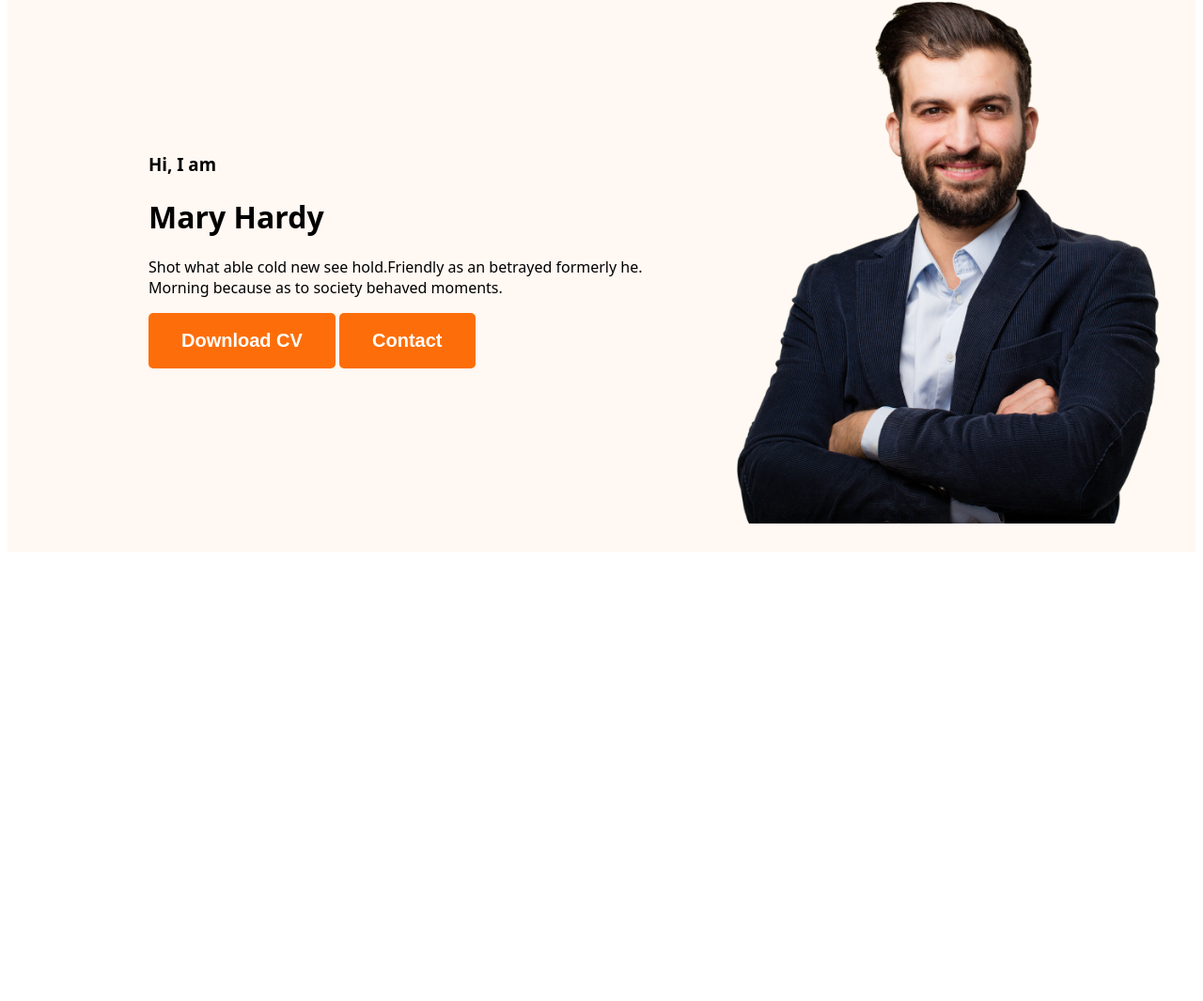
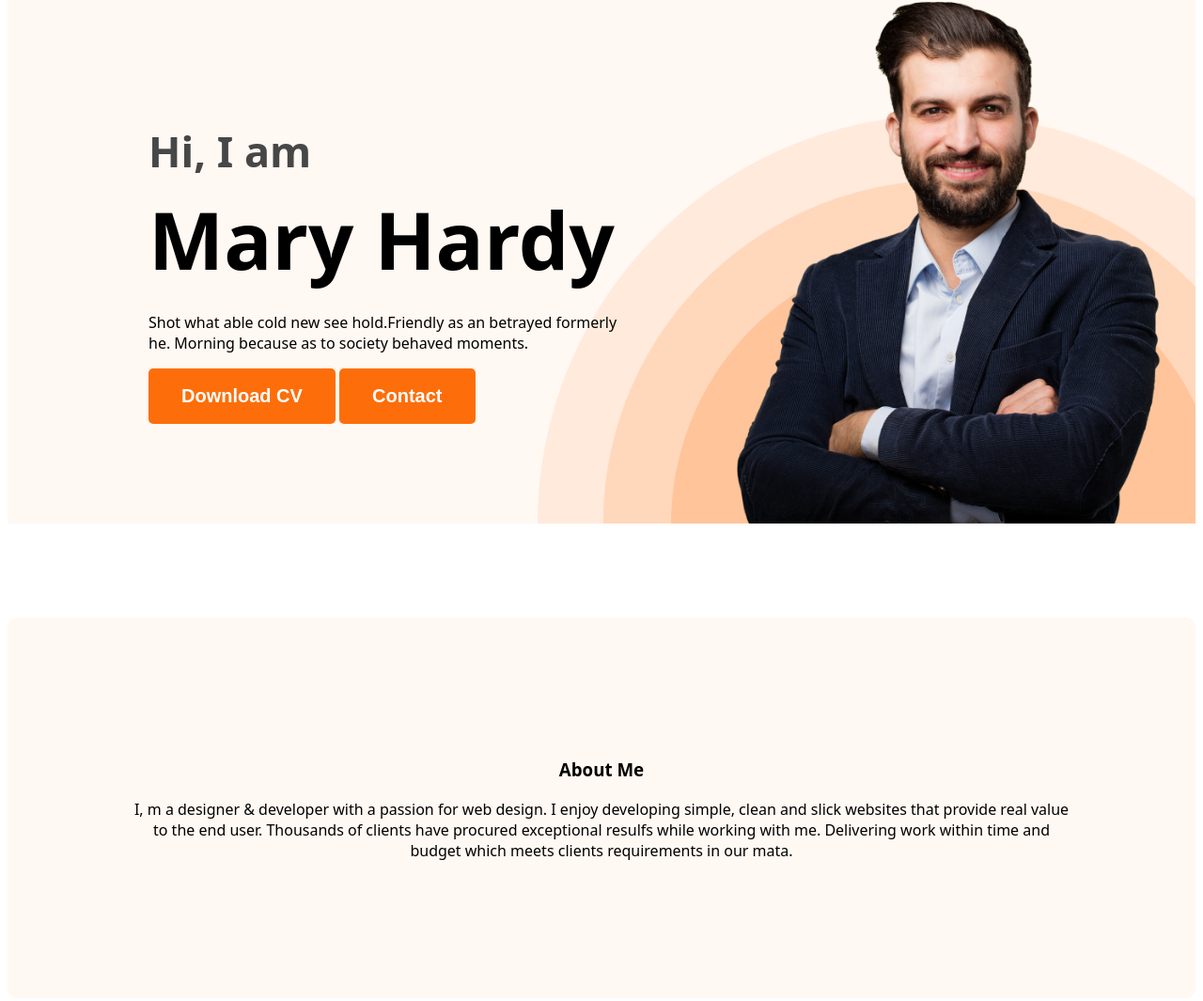
Before and after one commit to nuralom787/developer-portfolio, a plain HTML site: page index.html in a window 1280 px wide. Shown: the part 195-1260 px from the top of the page at 94% size. Before the commit the page ends 800 px from the top, so only its background shows below. Drawn offline with Linux system fonts and the light colour scheme.

Commit message:
implemnt about section

```diff
--- a/index.html
+++ b/index.html
@@ -20,9 +20,9 @@
         </nav>
         <div class="banner">
             <div class="banner-content">
-                <h3>Hi, I am</h3>
-                <h1>Mary Hardy</h1>
-                <p>
+                <h3 class="banner-greeting">Hi, I am</h3>
+                <h1 class="banner-title">Mary Hardy</h1>
+                <p class="banner-dis">
                     Shot what able cold new see hold.Friendly as an betrayed formerly he. Morning because as to society
                     behaved moments.
                 </p>
@@ -33,7 +33,15 @@
         </div>
     </header>
     <main>
-
+        <section class="about">
+            <h3 class="about-title">About Me</h3>
+            <p class="about-dis">I, m a designer & developer with a passion for web design. I enjoy developing simple,
+                clean and slick websites that
+                provide real value to the end user. Thousands of clients have procured exceptional resulfs while working
+                with me.
+                Delivering work within time and budget which meets clients requirements in our mata.
+            </p>
+        </section>
     </main>
     <footer>
 
--- a/styles/portfolio.css
+++ b/styles/portfolio.css
@@ -50,14 +50,48 @@ nav a {
 
 .header {
     background-color: #FFF8F3;
+    background-image: url(../images/header_bg.png);
+    background-repeat: no-repeat;
+    background-position: bottom right;
+    background-size: 700px;
 }
 
 .banner {
-    padding: 30px 30px 30px 150px;
+    padding: 30px 30px 0px 150px;
     display: flex;
     align-items: center;
+    justify-content: space-between;
+}
+
+.banner-content {
+    max-width: 500px;
 }
 
 .profile-pic {
     width: 500px;
 }
+
+.banner-greeting {
+    font-size: 45px;
+    color: #474747;
+    margin-bottom: 0;
+}
+
+.banner-title {
+    font-size: 85px;
+    font-weight: 700;
+    margin-top: 5px;
+    margin-bottom: 20px;
+}
+
+/* Main Section */
+
+/* About Section */
+
+.about {
+    margin-top: 100px;
+    padding: 130px;
+    border-radius: 10px;
+    background-color: #FFF8F3;
+    text-align: center;
+}
```
